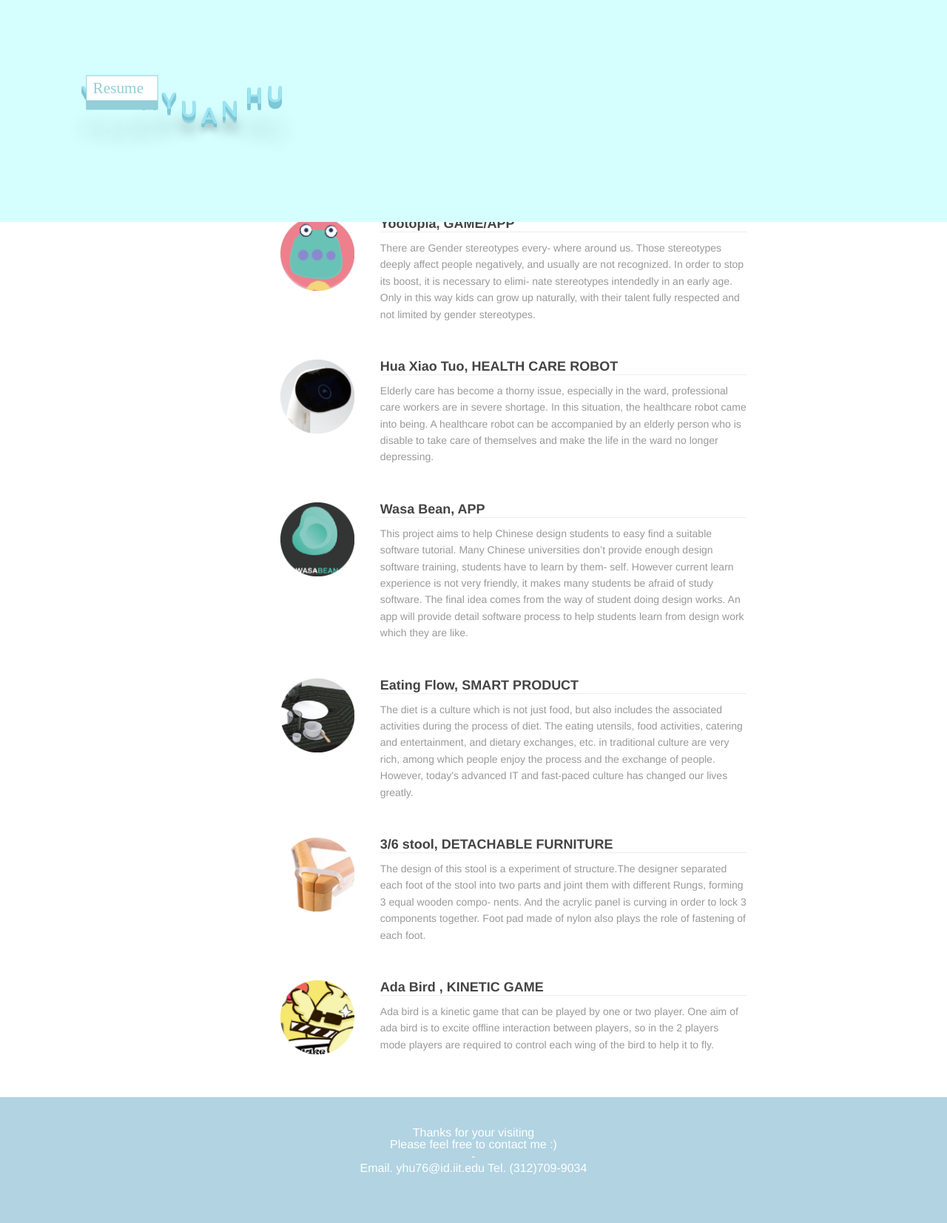
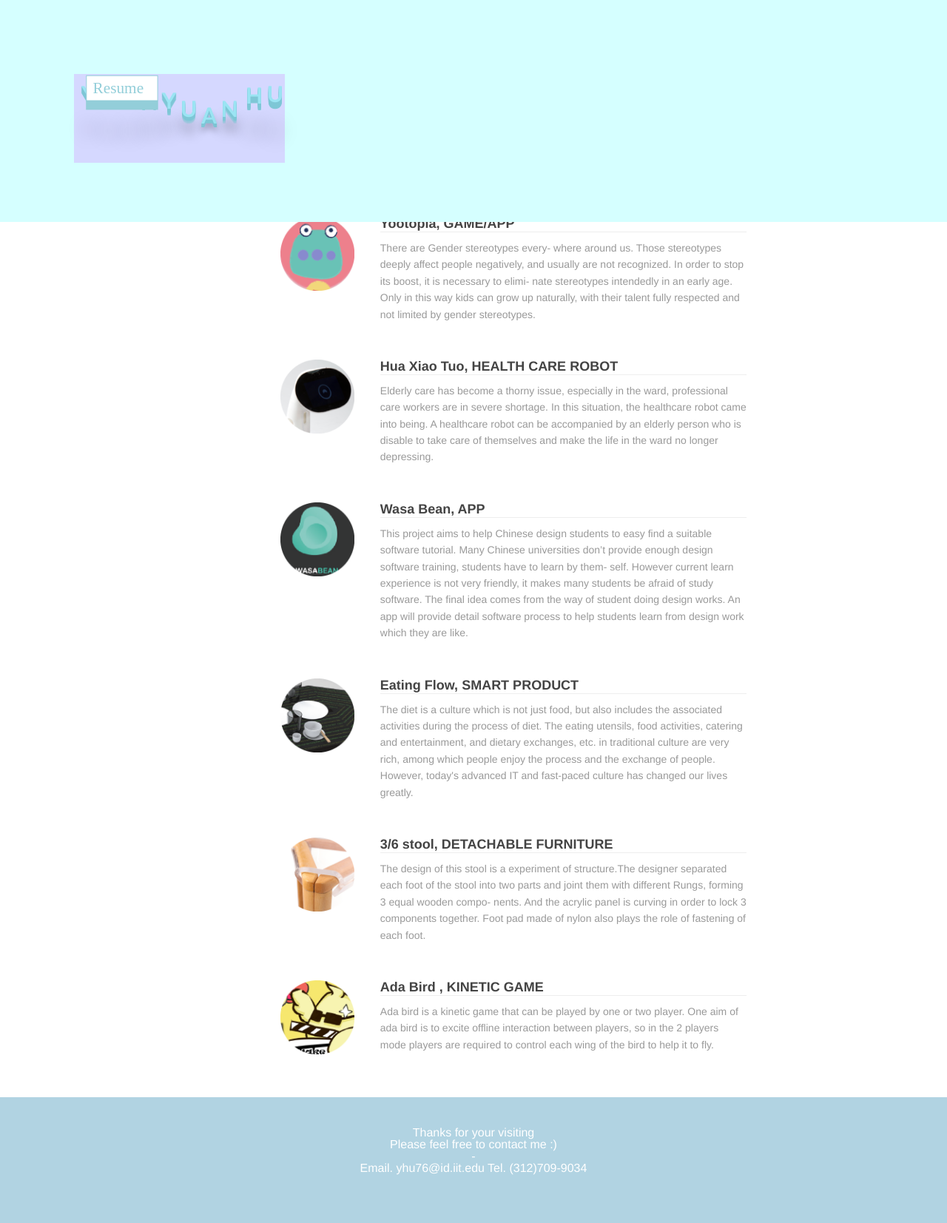
Before and after one commit to yuanyuanhu96/Potfolio-Archive, a Jekyll site: the page built from index.md, in a window 1280 px wide. Shown: the whole page at 74% size. Built offline with Jekyll 4.4.1, drawn with Linux system fonts in a browser that asks for light colours.

Commit message:
Update style.css

```diff
--- a/_includes/style.css
+++ b/_includes/style.css
@@ -194,11 +194,11 @@ a.NaviProject:hover {background-color:#9BE4F3;}
   margin-top: 100px;
 margin-left: 100px;
   text-align: middle;
-  width: 100%;
+	  background: #D5D8FF;
+
 }
 @media screen and (max-width: 767px) {
   .index-wrapper .info-card {
-    margin-top: 100px;
 	  text-align: center;
   }
 }
@@ -320,7 +320,8 @@ h1 span:nth-child(11) {
 }
 
 .resume
-{  position: absolute;
+{
+position: absolute;
 margin-right: 100px;
  width: 100px;
   height: 50px;
```
